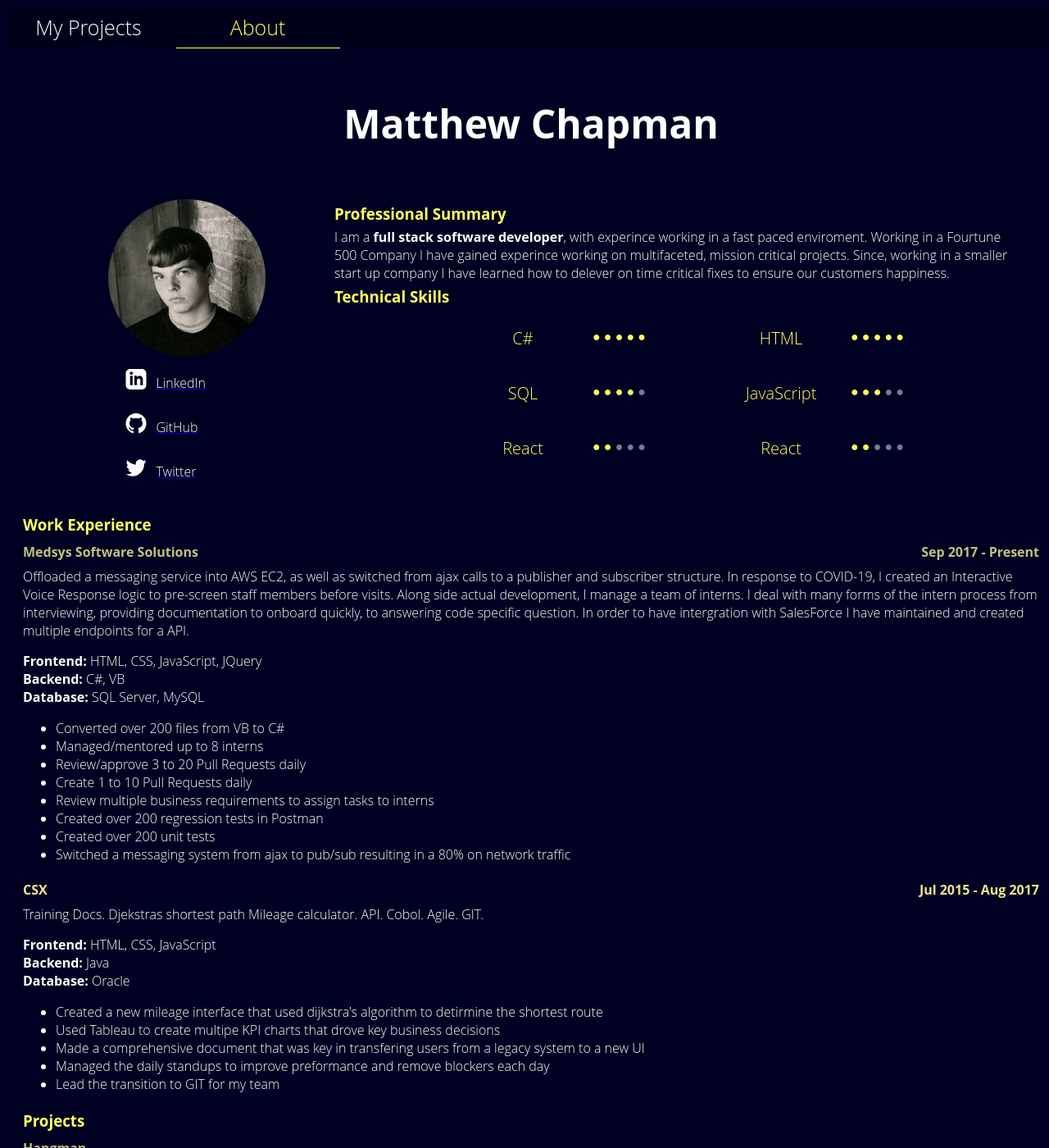
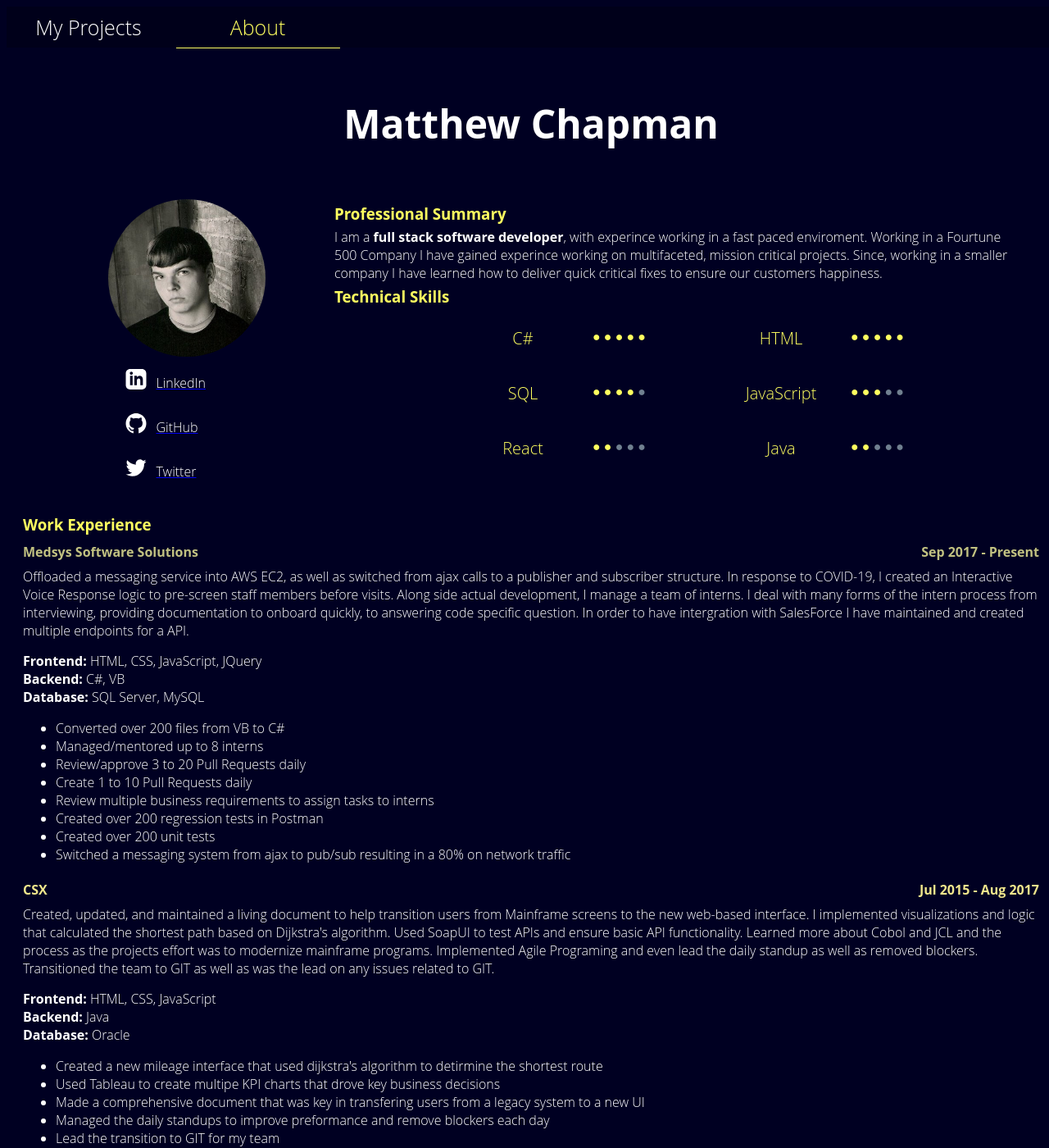
Before and after one commit to matt-chap/matt-chap.github.io, a Jekyll site: the page built from about.html, in a window 1280 px wide and 1400 px high. Shown: the whole window at 82% size. Built offline with Jekyll 4.4.1, drawn with Linux system fonts in a browser that asks for light colours; some of the changed text lies outside the part shown.

Commit message:
More About Me

```diff
--- a/about.html
+++ b/about.html
@@ -40,7 +40,7 @@ title: About
                     <p class="about-paragraph">
                         I am a <strong>full stack software developer</strong>, with experince working in a fast paced enviroment.
                         Working in a Fourtune 500 Company I have gained experince working on multifaceted, mission critical projects.
-                        Since, working in a smaller start up company I have learned how to delever on time critical fixes to ensure our customers happiness.
+                        Since, working in a smaller company I have learned how to deliver quick critical fixes to ensure our customers happiness.
                     </p>
                 </div>
                 <div>
@@ -48,15 +48,28 @@ title: About
                     <div class="about-skills-container">
                         <div class="about-skills-block">
                             <div class="about-skills-name">C#</div>
-                            <div class="about-skills-stats-good">&#9679; &#9679; &#9679; &#9679; &#9679; </div>
+                            <div class="about-skills-stats-good">
+                                &#9679;
+                                &#9679;
+                                &#9679;
+                                &#9679;
+                                &#9679;
+                            </div>
                         </div>
                         <div class="about-skills-block">
                             <div class="about-skills-name">HTML</div>
-                            <div class="about-skills-stats-good">&#9679; &#9679; &#9679; &#9679; &#9679; </div>
+                            <div class="about-skills-stats-good">
+                                &#9679;
+                                &#9679;
+                                &#9679;
+                                &#9679;
+                                &#9679;
+                            </div>
                         </div>
                         <div class="about-skills-block">
                             <div class="about-skills-name">SQL</div>
-                            <div class="about-skills-stats-good">&#9679;
+                            <div class="about-skills-stats-good">
+                                &#9679;
                                 &#9679;
                                 &#9679;
                                 &#9679;
@@ -67,35 +80,39 @@ title: About
                         </div>
                         <div class="about-skills-block">
                             <div class="about-skills-name">JavaScript</div>
-                            <div class="about-skills-stats-good">&#9679;
+                            <div class="about-skills-stats-good">
+                                &#9679;
                                 &#9679;
                                 &#9679;
                                 <span class="about-skills-stats-working">
                                 &#9679;
                                 &#9679;
-                                </span> </div>
+                                </span>
+                            </div>
                         </div>
                         <div class="about-skills-block">
                             <div class="about-skills-name">React</div>
-                            <div class="about-skills-stats-good">&#9679;
+                            <div class="about-skills-stats-good">
+                                &#9679;
                                 &#9679;
                                 <span class="about-skills-stats-working">
                                 &#9679;
                                 &#9679;
-
                                 &#9679;
-                                </span></div>
+                                </span>
+                            </div>
                         </div>
                         <div class="about-skills-block">
-                            <div class="about-skills-name">React</div>
-                            <div class="about-skills-stats-good">&#9679;
+                            <div class="about-skills-name">Java</div>
+                            <div class="about-skills-stats-good">
+                                &#9679;
                                 &#9679;
                                 <span class="about-skills-stats-working">
                                 &#9679;
                                 &#9679;
-
                                 &#9679;
-                                </span></div>
+                                </span>
+                            </div>
                         </div>
                     </div>
                 </div>
@@ -139,12 +156,12 @@ title: About
             <h4 style="float: right; color: khaki;height: 25px;">Jul 2015 - Aug 2017</h4>
         </div>
         <p class="about-paragraph" style="padding-bottom: 15px;">
-            Training Docs.
-            Djekstras shortest path Mileage calculator.
-            API.
-            Cobol.
-            Agile.
-            GIT.
+            Created, updated, and maintained a living document to help transition users from Mainframe screens to the new web-based interface.
+            I implemented visualizations and logic that calculated the shortest path based on Dijkstra's algorithm.
+            Used SoapUI to test APIs and ensure basic API functionality.
+            Learned more about Cobol and JCL and the process as the projects effort was to modernize mainframe programs.
+            Implemented Agile Programing and even lead the daily standup as well as removed blockers.
+            Transitioned the team to GIT as well as was the lead on any issues related to GIT.
         </p>
         <p class="about-paragraph">
             <b>Frontend:</b> HTML, CSS, JavaScript
@@ -172,6 +189,7 @@ title: About
             I wanted to learn the process behind getting an app on the Google Play store.
             Also, I wanted to learn how to run ads in an application.
             Using AdMob and the google play store I was able to learn a lot about the development services offered.
+            Currently, I am also looking to add logging and crash reports with firebase.
         </p>
         <p class="about-paragraph">
             <b>Frontend:</b> XML
```
